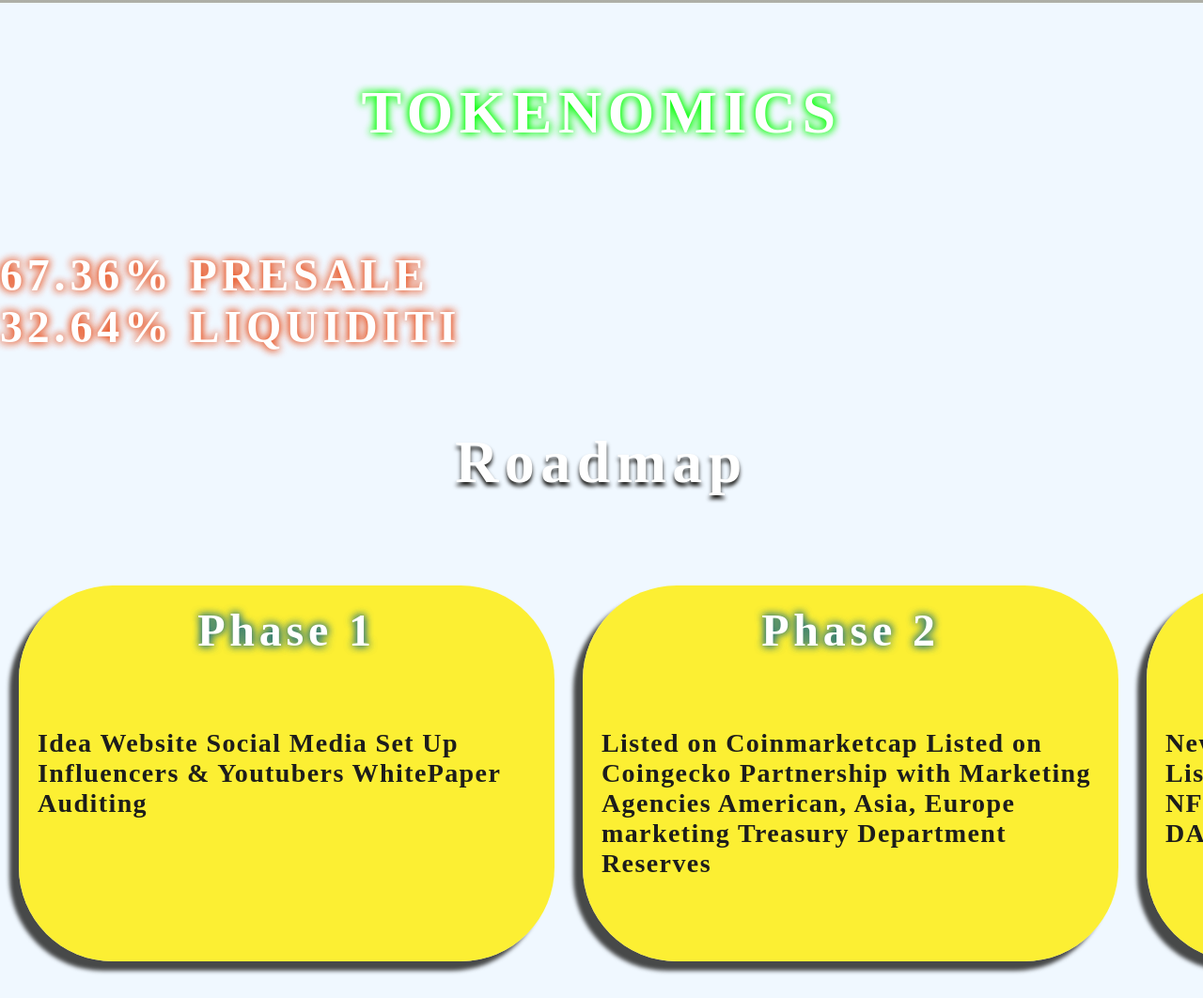
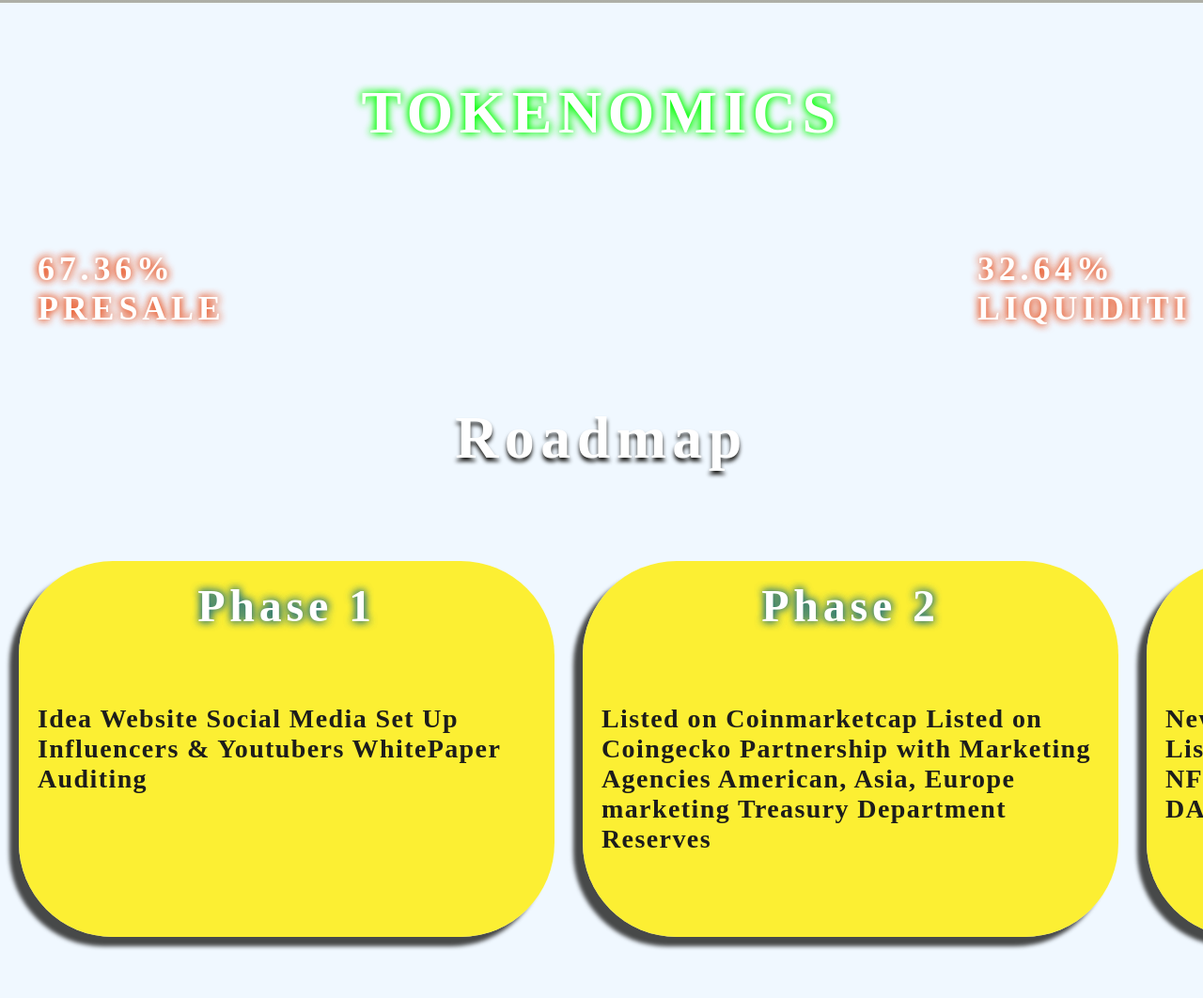
Before and after one commit to HannaKaniuk/solducky, a plain HTML site: page index.html in a window 1280 px wide. Shown: the part 3137-4199 px from the top of the page at 94% size. Drawn offline with Linux system fonts and the light colour scheme; a web font is replaced by a local one.

Commit message:
tokenomics

```diff
--- a/css/styles.css
+++ b/css/styles.css
@@ -245,15 +245,21 @@ p {
   padding-top: 80px;
   padding-bottom: 108px;
 }
+.section-2-container {
+  display: flex;
+  justify-content: space-between;
+  padding: 0 40px;
+}
 .section-2-prg {
   color: #fff;
   text-shadow: 0px 0px 10px #e94e1b, 0px 0px 10px #e94e1b;
   font-family: 'Berlin Sans FB Demi';
-  font-size: 48px;
+  font-size: 36px;
   font-style: normal;
   font-weight: 700;
   line-height: normal;
   letter-spacing: 4.8px;
+  width: 200px;
 }
 .section-2-title2 {
   color: #fff;
--- a/index.html
+++ b/index.html
@@ -148,8 +148,10 @@
       </section>
       <section class="section-2">
         <h2 class="section-2-title">TOKENOMICS</h2>
-        <p class="section-2-prg">67.36% PRESALE</p>
-        <p class="section-2-prg">32.64% LIQUIDITI</p>
+        <div class="section-2-container">
+          <p class="section-2-prg">67.36% PRESALE</p>
+          <p class="section-2-prg">32.64% LIQUIDITI</p>
+        </div>
         <!-- <div> <picture>
                 <source
                   srcset="./images/img1.jpg 1x, ./images/img1-2x.jpg 2x"
```
